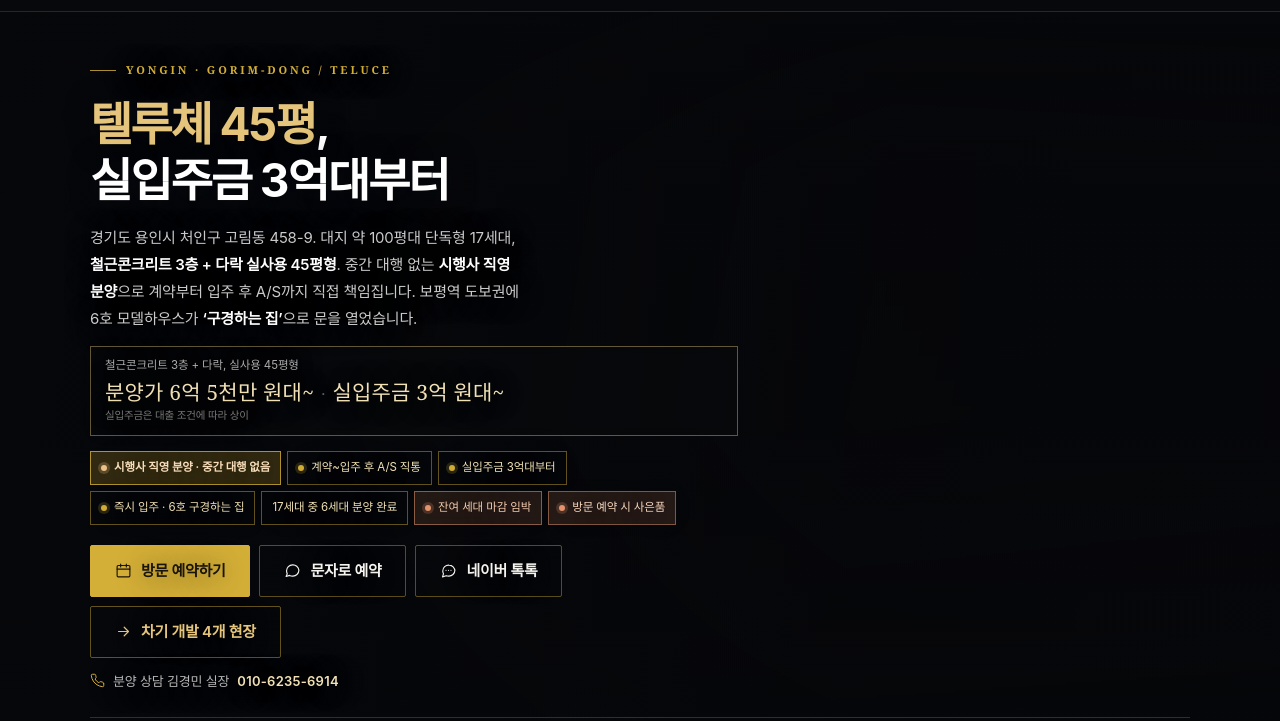
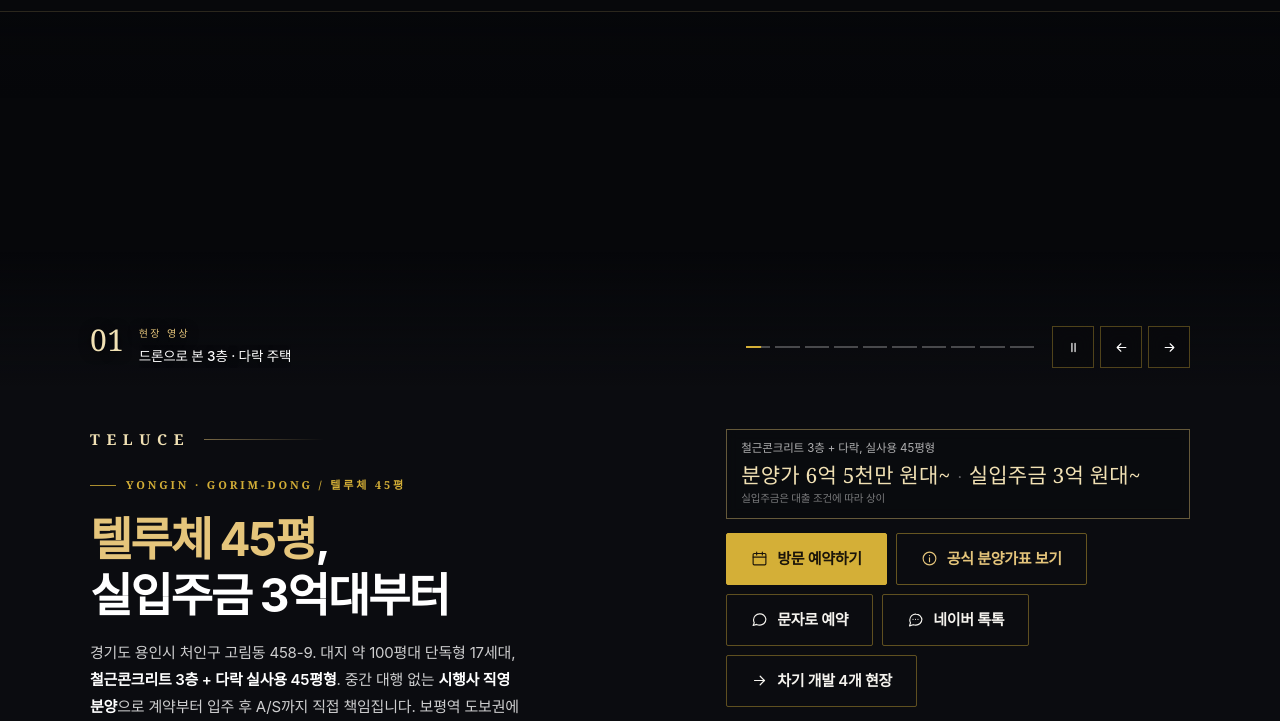
Before and after one commit to townhouseteluce-dotcom/teluce-site, a plain HTML site: page index.html in a window 1280 px wide. Shown: the part 62-783 px from the top of the page. Drawn offline with Linux system fonts and the light colour scheme.

Commit message:
히어로 개편 — 상단 전폭 영상을 글자 없이 먼저, 제목·가격·CTA는 영상 아래로 (황소바위마을과 통일)

```diff
--- a/index.html
+++ b/index.html
@@ -154,8 +154,9 @@ h2.title{font-size:clamp(24px,3.4vw,36px);line-height:1.36;font-weight:700;lette
 .mobile-nav .btn{margin-top:14px;justify-content:center;border-bottom:0;padding:0 16px;gap:8px;min-height:48px}
 
 /* ---------- hero ---------- */
-.hero{position:relative;display:flex;flex-direction:column;min-height:100svh;padding-top:var(--header-h);background:#06070A;color:#fff;overflow:hidden;isolation:isolate}
-@supports not (height:100svh){.hero{min-height:100vh}}
+/* 2026-11-19: 상단은 영상만(글자 없이) → 제목·가격·CTA는 영상 아래 */
+.hero{position:relative;display:block;padding:0;background:var(--cream);color:#fff}
+.hero-top{position:relative;width:100%;height:clamp(360px,56vh,620px);overflow:hidden;background:#06070A;isolation:isolate}
 .hero-media{position:absolute;inset:0;z-index:0;overflow:hidden;background:#06070A}
 .hero-video{position:absolute;inset:0;width:100%;height:100%;object-fit:cover;object-position:50% 50%;display:block}
 .hero-shot{position:absolute;inset:0;opacity:0;transition:opacity 1.35s cubic-bezier(.4,0,.2,1);pointer-events:none;will-change:opacity}
@@ -167,9 +168,16 @@ h2.title{font-size:clamp(24px,3.4vw,36px);line-height:1.36;font-weight:700;lette
 @keyframes heroZoomA{from{transform:scale(1.02) translate3d(0,0,0)}to{transform:scale(1.13) translate3d(-1.6%,-1.1%,0)}}
 @keyframes heroZoomB{from{transform:scale(1.14) translate3d(1.4%,1%,0)}to{transform:scale(1.03) translate3d(0,0,0)}}
 @keyframes heroZoomC{from{transform:scale(1.06) translate3d(-1.3%,.6%,0)}to{transform:scale(1.16) translate3d(1.1%,-1%,0)}}
-.hero-veil{position:absolute;inset:0;z-index:1;pointer-events:none;background:linear-gradient(96deg,rgba(6,7,10,.95) 0%,rgba(6,7,10,.9) 24%,rgba(6,7,10,.66) 44%,rgba(6,7,10,.3) 66%,rgba(6,7,10,.38) 100%),linear-gradient(180deg,rgba(6,7,10,.88) 0%,rgba(6,7,10,.2) 24%,rgba(6,7,10,.16) 50%,rgba(6,7,10,.9) 100%)}
-.hero-inner{position:relative;z-index:2;flex:1;display:grid;grid-template-rows:1fr auto;width:100%;max-width:var(--max);margin:0 auto;padding:0 clamp(20px,5vw,40px)}
-.hero-copy{align-self:center;max-width:648px;padding:clamp(20px,3.4vw,40px) 0 clamp(12px,2vw,20px);text-shadow:0 2px 26px rgba(4,9,20,.5)}
+/* 영상 위에는 글자를 얹지 않는다 — 헤더 가독용 상단 veil + 아래로 갈수록 페이지 바탕색으로 */
+.hero-veil{position:absolute;inset:0;z-index:1;pointer-events:none;background:linear-gradient(180deg,rgba(6,7,10,.88) 0%,rgba(6,7,10,.52) 9%,rgba(6,7,10,.14) 22%,rgba(6,7,10,0) 36%),linear-gradient(0deg,rgba(11,12,16,.98) 0%,rgba(11,12,16,.8) 7%,rgba(11,12,16,0) 30%)}
+.hero-inner{position:relative;z-index:2;display:grid;grid-template-columns:minmax(0,1.12fr) minmax(0,.88fr);align-items:start;gap:clamp(22px,3.6vw,54px);width:100%;max-width:var(--max);margin:0 auto;padding:clamp(26px,3.2vw,44px) clamp(20px,5vw,40px) clamp(26px,3.4vw,42px)}
+.hero-copy{max-width:660px;padding:0;text-shadow:none}
+.hero-wordmark{display:flex;align-items:center;gap:14px;font-family:var(--ff-serif);font-size:clamp(13px,1.25vw,15px);font-weight:600;letter-spacing:.44em;color:var(--gold-pale);text-transform:uppercase;margin-bottom:14px}
+.hero-wordmark::after{content:"";flex:1;height:1px;max-width:120px;background:linear-gradient(90deg,rgba(229,197,123,.5),rgba(229,197,123,0))}
+.hero-side{display:flex;flex-direction:column;gap:14px;min-width:0;padding-top:2px}
+.hero-side .hero-punch{margin-top:0}
+.hero-side .hero-actions{margin-top:0}
+.hero-side .hero-tel{margin-top:0}
 .hero h1{font-size:clamp(28px,3.9vw,46px);line-height:1.22;font-weight:700;letter-spacing:-.045em;margin:0 0 16px}
 .hero h1 em{font-style:normal;color:var(--gold-soft)}
 .hero-sub{font-size:clamp(13.5px,1.35vw,15px);line-height:1.8;color:rgba(255,255,255,.8);max-width:46ch}
@@ -236,11 +244,12 @@ h2.title{font-size:clamp(24px,3.4vw,36px);line-height:1.36;font-weight:700;lette
 @media (max-width:1080px){.direct-grid,.news-grid{grid-template-columns:repeat(2,1fr)}}
 @media (max-width:900px){.direct-grid,.news-grid{grid-template-columns:1fr}.viva{grid-template-columns:1fr}}
 /* ---------- hero controls ---------- */
-.hero-bar{display:flex;align-items:flex-end;justify-content:space-between;gap:clamp(14px,3vw,28px);padding:clamp(10px,1.3vw,14px) 0 clamp(12px,1.8vw,18px);border-top:1px solid rgba(255,255,255,.16)}
-.hero-cap{display:flex;align-items:flex-start;gap:14px;min-width:0}
+/* 영상 위 하단 캡션·컨트롤 (영상 가운데는 가리지 않는다) */
+.hero-bar{position:absolute;left:0;right:0;bottom:0;z-index:3;display:flex;align-items:flex-end;justify-content:space-between;gap:clamp(14px,3vw,28px);width:100%;max-width:var(--max);margin:0 auto;padding:clamp(8px,1.2vw,14px) clamp(20px,5vw,40px) clamp(12px,1.8vw,18px)}
+.hero-cap{display:flex;align-items:flex-start;gap:14px;min-width:0;text-shadow:0 1px 12px rgba(0,0,0,.8)}
 .hero-idx{font-family:var(--ff-serif);font-size:clamp(23px,2.5vw,30px);line-height:1;color:var(--gold-pale);letter-spacing:.02em;font-variant-numeric:tabular-nums}
 .hero-cap small{display:block;font-family:var(--ff-serif);font-size:10px;letter-spacing:.24em;text-transform:uppercase;color:var(--gold-soft)}
-.hero-cap b{display:block;font-size:13.5px;font-weight:500;color:#fff;letter-spacing:-.01em;margin-top:3px;white-space:nowrap;overflow:hidden;text-overflow:ellipsis}
+.hero-cap b{display:block;font-size:13.5px;font-weight:500;color:#fff;letter-spacing:-.01em;margin-top:3px;white-space:nowrap;overflow:hidden;text-overflow:ellipsis;text-shadow:0 1px 12px rgba(0,0,0,.85)}
 .hero-nav{display:flex;align-items:center;gap:clamp(10px,1.8vw,18px);flex:none}
 .hero-dots{display:flex;align-items:center;gap:5px}
 .hero-dot{position:relative;width:clamp(16px,1.9vw,28px);height:16px;padding:0;border:0;background:transparent;display:block}
@@ -634,8 +643,10 @@ button.price-figure:hover img{transform:scale(1.015)}
   .ch-grid{grid-template-columns:repeat(2,1fr)}
 }
 @media (max-width:900px){
-  .hero-veil{background:linear-gradient(180deg,rgba(6,7,10,.82) 0%,rgba(6,7,10,.4) 20%,rgba(6,7,10,.46) 46%,rgba(6,7,10,.95) 100%)}
-  .hero-copy{max-width:none;padding-top:clamp(18px,4vw,30px)}
+  .hero-top{height:clamp(320px,50vh,460px)}
+  .hero-inner{grid-template-columns:1fr;gap:26px}
+  .hero-copy{max-width:none}
+  .hero-side{max-width:560px}
   .hero-bar{flex-direction:column;align-items:stretch;gap:12px}
   .hero-nav{justify-content:space-between;gap:10px}
   .hero-dots{flex:1;gap:4px}
@@ -661,7 +672,9 @@ button.price-figure:hover img{transform:scale(1.015)}
   .header-phone{width:42px;padding:0;justify-content:center}
   .section{padding:52px 0}
   .hero-sub{font-size:14.5px}
-  .hero-actions .btn{flex:1;min-width:132px;padding:0 14px;font-size:14px}
+  .hero-top{height:auto;aspect-ratio:4/5;max-height:66svh}
+  .hero-inner{padding-top:22px;gap:22px}
+  .hero-actions .btn{flex:1 1 100%;min-width:0;padding:0 14px;font-size:14px}
   .feat-grid{grid-template-columns:1fr}
   .gal-grid{grid-template-columns:1fr}
   .gal-item img{aspect-ratio:16/11}
@@ -762,6 +775,7 @@ button.price-figure:hover img{transform:scale(1.015)}
 <main id="main">
 <!-- ============ hero ============ -->
 <section class="hero" id="top" aria-label="텔루체 현장 하이라이트">
+  <div class="hero-top">
     <div class="hero-media" id="heroMedia" aria-hidden="true">
       <video class="hero-video" id="heroVideo" autoplay muted loop playsinline preload="auto" poster="assets/photos/hero-video-poster.jpg">
             <source src="assets/hero-video.mp4" type="video/mp4">
@@ -794,34 +808,7 @@ button.price-figure:hover img{transform:scale(1.015)}
             <img src="assets/photos/hero-09-attic.jpg" alt="텔루체 다락, 큰 창과 채광" width="1600" height="900" loading="lazy" decoding="async">
           </div>
     </div>
-  <div class="hero-veil" aria-hidden="true"></div>
-  <div class="hero-inner">
-    <div class="hero-copy">
-      <span class="eyebrow">Yongin · Gorim-dong / Teluce</span>
-      <h1><em>텔루체 45평</em>,<br>실입주금 3억대부터</h1>
-      <p class="hero-sub">경기도 용인시 처인구 고림동 458-9. 대지 약 100평대 단독형 17세대, <b>철근콘크리트 3층 + 다락 실사용 45평형</b>. 중간 대행 없는 <b>시행사 직영 분양</b>으로 계약부터 입주 후 A/S까지 직접 책임집니다. 보평역 도보권에 6호 모델하우스가 <b>‘구경하는 집’</b>으로 문을 열었습니다.</p>
-      <p class="hero-punch">
-        <span class="hp-label">철근콘크리트 3층 + 다락, 실사용 45평형</span>
-        <span class="hp-row"><b>분양가 6억 5천만 원대~</b><span class="hp-dot" aria-hidden="true">·</span><b class="hp-key">실입주금 3억 원대~</b></span>
-        <span class="hp-note">실입주금은 대출 조건에 따라 상이</span>
-      </p>
-      <div class="hero-badges">
-        <span class="hero-badge is-key"><span class="dot"></span>시행사 직영 분양 · 중간 대행 없음</span>
-        <span class="hero-badge"><span class="dot"></span>계약~입주 후 A/S 직통</span>
-        <span class="hero-badge"><span class="dot"></span>실입주금 3억대부터</span>
-        <span class="hero-badge"><span class="dot"></span>즉시 입주 · 6호 구경하는 집</span>
-        <span class="hero-badge">17세대 중 6세대 분양 완료</span>
-        <span class="hero-badge is-urgent"><span class="dot"></span>잔여 세대 마감 임박</span>
-        <span class="hero-badge is-gift"><span class="dot"></span>방문 예약 시 사은품</span>
-      </div>
-      <div class="hero-actions">
-        <a class="btn btn-gold" href="#booking"><svg aria-hidden="true"><use href="#i-calendar"/></svg>방문 예약하기</a>
-        <a class="btn btn-ghost" href="sms:+821062356914?body=%5B%ED%85%94%EB%A3%A8%EC%B2%B4%5D%20%EC%9A%A9%EC%9D%B8%20%EA%B3%A0%EB%A6%BC%EB%8F%99%20%ED%85%94%EB%A3%A8%EC%B2%B4%20%EB%B0%A9%EB%AC%B8%20%EC%98%88%EC%95%BD%20%EB%AC%B8%EC%9D%98%EB%93%9C%EB%A6%BD%EB%8B%88%EB%8B%A4."><svg aria-hidden="true"><use href="#i-sms"/></svg>문자로 예약</a>
-        <a class="btn btn-ghost" href="https://talk.naver.com/ct/wfuyhez" target="_blank" rel="noopener"><svg aria-hidden="true"><use href="#i-chat"/></svg>네이버 톡톡</a>
-        <a class="btn btn-line" href="#pipeline"><svg aria-hidden="true"><use href="#i-arrow"/></svg>차기 개발 4개 현장</a>
-      </div>
-      <a class="hero-tel" href="tel:+821062356914"><svg aria-hidden="true"><use href="#i-phone"/></svg>분양 상담 김경민 실장 <b>010-6235-6914</b></a>
-    </div>
+    <span class="hero-veil" aria-hidden="true"></span>
     <div class="hero-bar" id="heroBar">
           <div class="hero-cap">
             <span class="hero-idx" id="heroIdx">01</span>
@@ -841,6 +828,38 @@ button.price-figure:hover img{transform:scale(1.015)}
               <button class="hero-arrow" type="button" id="heroNext" aria-label="다음 장면 보기"><svg aria-hidden="true"><use href="#i-arrow"/></svg></button>
             </div>
           </div>
+        </div>
+  </div>
+  <div class="hero-inner">
+    <div class="hero-copy">
+      <span class="hero-wordmark">TELUCE</span>
+      <span class="eyebrow">Yongin · Gorim-dong / 텔루체 45평</span>
+      <h1><em>텔루체 45평</em>,<br>실입주금 3억대부터</h1>
+      <p class="hero-sub">경기도 용인시 처인구 고림동 458-9. 대지 약 100평대 단독형 17세대, <b>철근콘크리트 3층 + 다락 실사용 45평형</b>. 중간 대행 없는 <b>시행사 직영 분양</b>으로 계약부터 입주 후 A/S까지 직접 책임집니다. 보평역 도보권에 6호 모델하우스가 <b>‘구경하는 집’</b>으로 문을 열었습니다.</p>
+      <div class="hero-badges">
+              <span class="hero-badge is-key"><span class="dot"></span>시행사 직영 분양 · 중간 대행 없음</span>
+              <span class="hero-badge"><span class="dot"></span>계약~입주 후 A/S 직통</span>
+              <span class="hero-badge"><span class="dot"></span>실입주금 3억대부터</span>
+              <span class="hero-badge"><span class="dot"></span>즉시 입주 · 6호 구경하는 집</span>
+              <span class="hero-badge">17세대 중 6세대 분양 완료</span>
+              <span class="hero-badge is-urgent"><span class="dot"></span>잔여 세대 마감 임박</span>
+              <span class="hero-badge is-gift"><span class="dot"></span>방문 예약 시 사은품</span>
+            </div>
+    </div>
+    <div class="hero-side">
+      <p class="hero-punch">
+              <span class="hp-label">철근콘크리트 3층 + 다락, 실사용 45평형</span>
+              <span class="hp-row"><b>분양가 6억 5천만 원대~</b><span class="hp-dot" aria-hidden="true">·</span><b class="hp-key">실입주금 3억 원대~</b></span>
+              <span class="hp-note">실입주금은 대출 조건에 따라 상이</span>
+            </p>
+      <div class="hero-actions">
+        <a class="btn btn-gold" href="#booking"><svg aria-hidden="true"><use href="#i-calendar"/></svg>방문 예약하기</a>
+        <a class="btn btn-line" href="#status"><svg aria-hidden="true"><use href="#i-info"/></svg>공식 분양가표 보기</a>
+        <a class="btn btn-ghost" href="sms:+821062356914?body=%5B%ED%85%94%EB%A3%A8%EC%B2%B4%5D%20%EC%9A%A9%EC%9D%B8%20%EA%B3%A0%EB%A6%BC%EB%8F%99%20%ED%85%94%EB%A3%A8%EC%B2%B4%20%EB%B0%A9%EB%AC%B8%20%EC%98%88%EC%95%BD%20%EB%AC%B8%EC%9D%98%EB%93%9C%EB%A6%BD%EB%8B%88%EB%8B%A4."><svg aria-hidden="true"><use href="#i-sms"/></svg>문자로 예약</a>
+        <a class="btn btn-ghost" href="https://talk.naver.com/ct/wfuyhez" target="_blank" rel="noopener"><svg aria-hidden="true"><use href="#i-chat"/></svg>네이버 톡톡</a>
+        <a class="btn btn-ghost" href="#pipeline"><svg aria-hidden="true"><use href="#i-arrow"/></svg>차기 개발 4개 현장</a>
+      </div>
+      <a class="hero-tel" href="tel:+821062356914"><svg aria-hidden="true"><use href="#i-phone"/></svg>분양 상담 김경민 실장 <b>010-6235-6914</b></a>
     </div>
   </div>
   <div class="hero-strip">
@@ -1829,7 +1848,7 @@ button.price-figure:hover img{transform:scale(1.015)}
         hOffscreen = en[0].intersectionRatio < 0.12;
         if (hOffscreen){ clearHeroTimer(); if (heroVideo) heroVideo.pause(); }
         else if (!hUserPaused){ hElapsed = 0; restartProgress(); scheduleHero(); }
-      }, {threshold:[0, 0.12]}).observe(heroEl);
+      }, {threshold:[0, 0.12]}).observe(document.getElementById('heroMedia') || heroEl);
     }
     document.addEventListener('visibilitychange', function(){
       if (document.hidden){ clearHeroTimer(); }
```
Also changed, not shown: 1 other file. Lines whose indentation alone changed are shown as unchanged.
